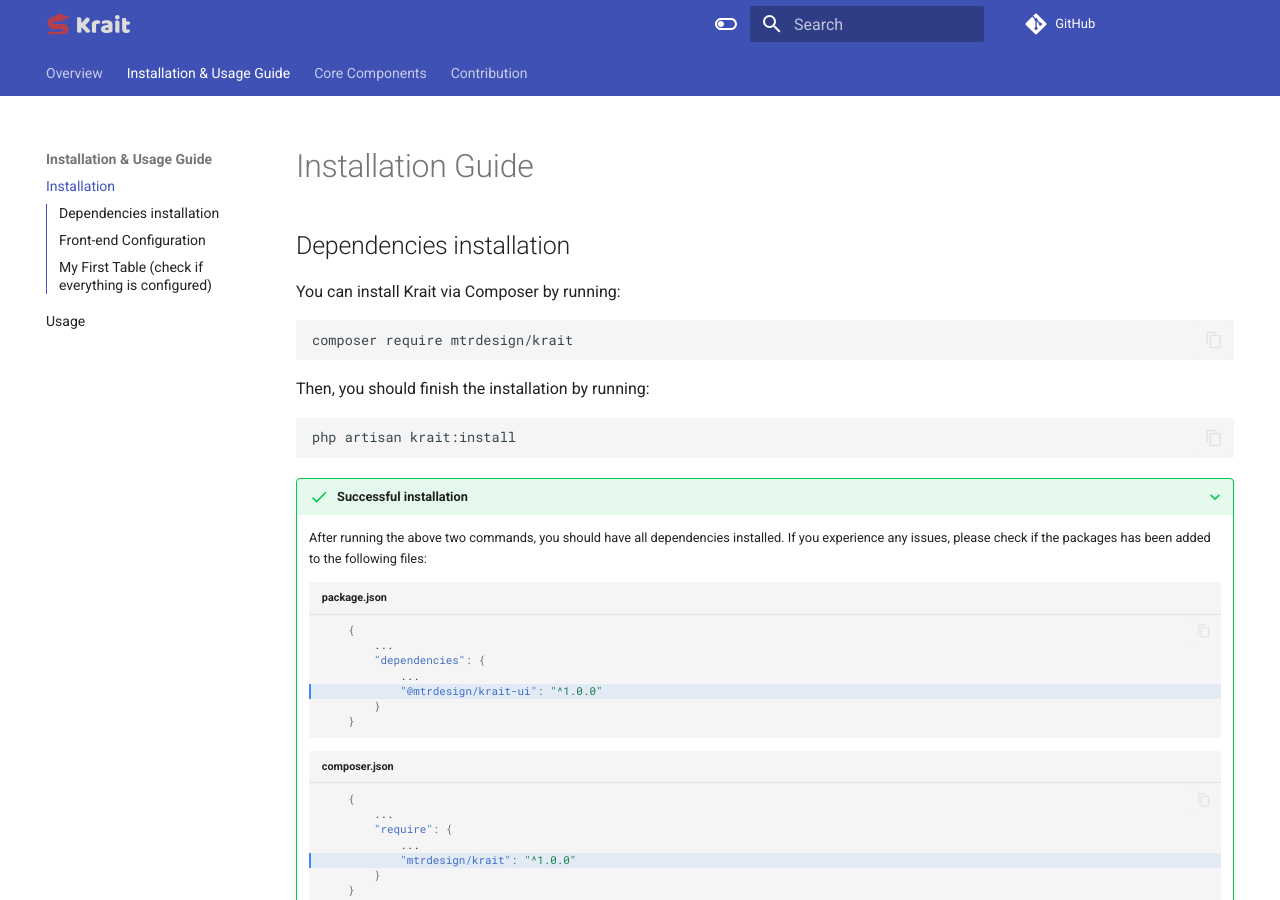
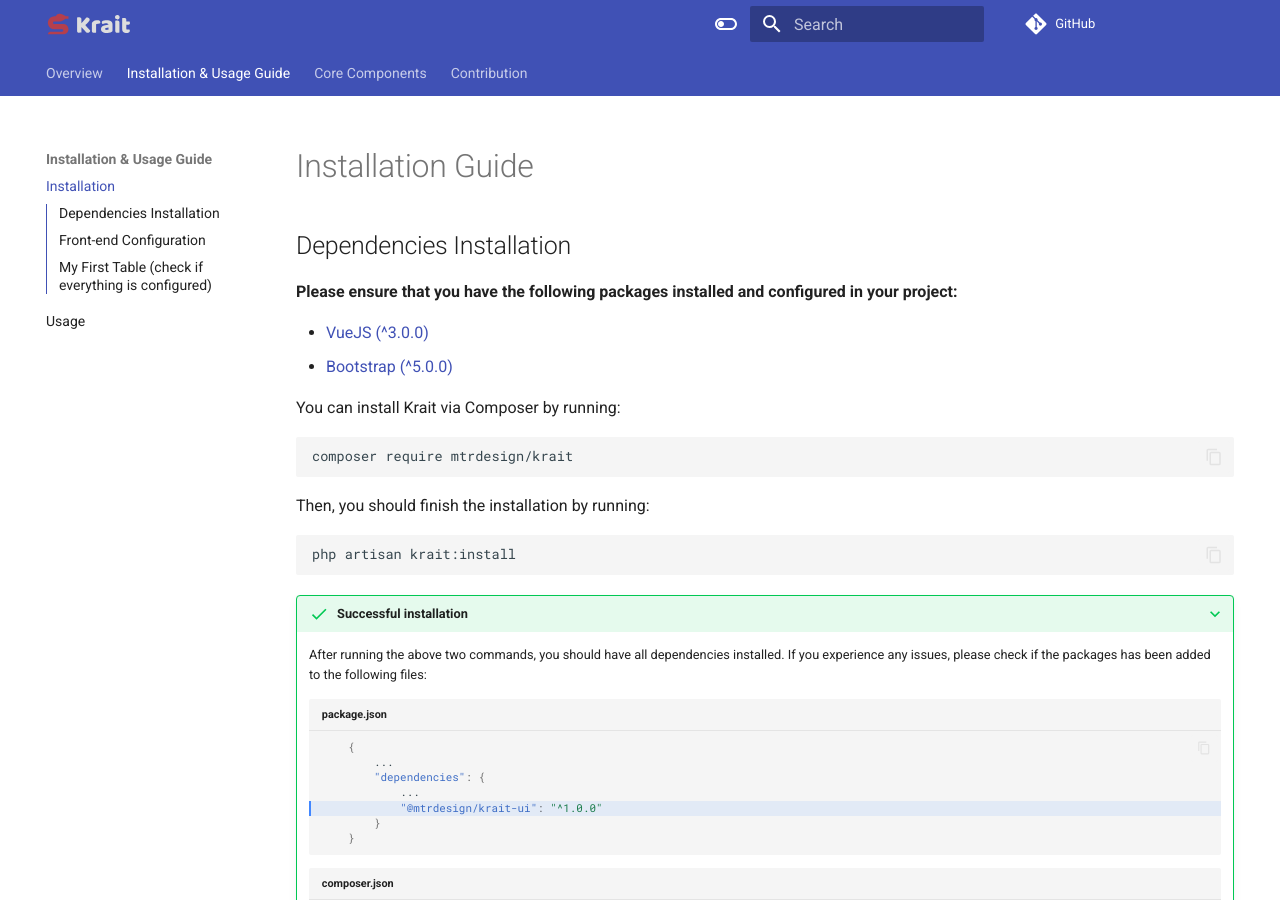
Before and after one commit to mtrdesign/krait, an MkDocs documentation site: the page built from docs/installation-guide.md, in a window 1280 px wide and 900 px high. Built offline with MkDocs 1.6.1 and Material for MkDocs 9.7.7, drawn with Linux system fonts in a browser that asks for light colours; comment, search, counter and statistics services are not loaded.

Commit message:
Required packages information added

````diff
--- a/docs/installation-guide.md
+++ b/docs/installation-guide.md
@@ -1,6 +1,12 @@
 # Installation Guide
 
-## Dependencies installation
+## Dependencies Installation
+**Please ensure that you have the following packages installed and configured in your project:**
+
+- [VueJS (^3.0.0)](https://vuejs.org)
+- [Bootstrap (^5.0.0)](https://getbootstrap.com/docs/5.0/getting-started/introduction/)
+
+
 You can install Krait via Composer by running:
 ```sh
 composer require mtrdesign/krait
````
Also changed, not shown: docs/usage.md (+1 -1 lines).
